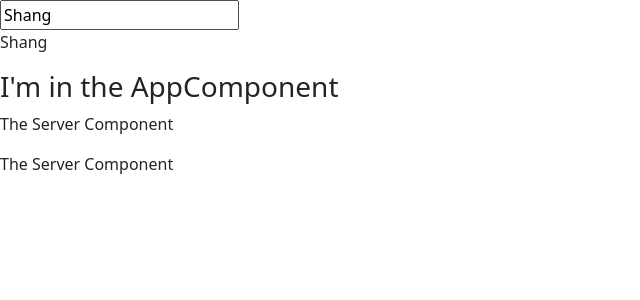
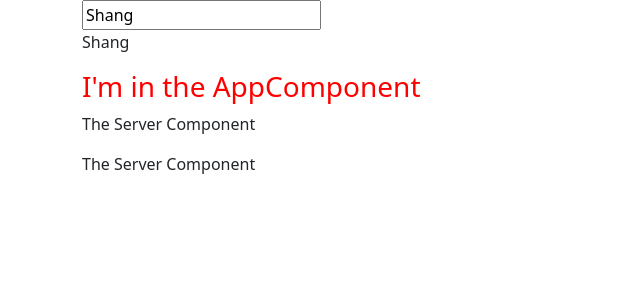
Before and after one commit to Stoneshishang/First-Angular-App, an Angular app: page / in a window 1280 px wide. Shown: the top 300 px of the page, without its empty margins (0-640 px from the left). Built offline with nearby package versions, Linux system fonts and the light colour scheme.

Commit message:
add external/inline html/styles

```diff
--- a/src/app/app.component.html
+++ b/src/app/app.component.html
@@ -1,4 +1,10 @@
-<input type="text" [(ngModel)]="name" />
-<p>{{ name }}</p>
-<h3>I'm in the AppComponent</h3>
-<app-servers></app-servers>
+<div class="container">
+  <div class="row">
+    <div class="col-xs-12">
+      <input type="text" [(ngModel)]="name" />
+      <p>{{ name }}</p>
+      <h3>I'm in the AppComponent</h3>
+      <app-servers></app-servers>
+    </div>
+  </div>
+</div>
--- a/src/app/app.component.scss
+++ b/src/app/app.component.scss
@@ -0,0 +1,3 @@
+h3 {
+  color: darkblue;
+}
--- a/src/app/app.component.ts
+++ b/src/app/app.component.ts
@@ -4,6 +4,13 @@
   selector: 'app-root',
   templateUrl: './app.component.html',
   styleUrls: ['./app.component.scss'],
+  styles: [
+    `
+      h3 {
+        color: red;
+      }
+    `,
+  ],
 })
 export class AppComponent {
   name = 'Shang';
--- a/src/app/servers/servers.component.ts
+++ b/src/app/servers/servers.component.ts
@@ -2,14 +2,11 @@
 
 @Component({
   selector: 'app-servers',
-  templateUrl: './servers.component.html',
-  styleUrls: ['./servers.component.scss']
+  template: '<app-server></app-server><app-server></app-server>',
+  styleUrls: ['./servers.component.scss'],
 })
 export class ServersComponent implements OnInit {
+  constructor() {}
 
-  constructor() { }
-
-  ngOnInit(): void {
-  }
-
+  ngOnInit(): void {}
 }
```
